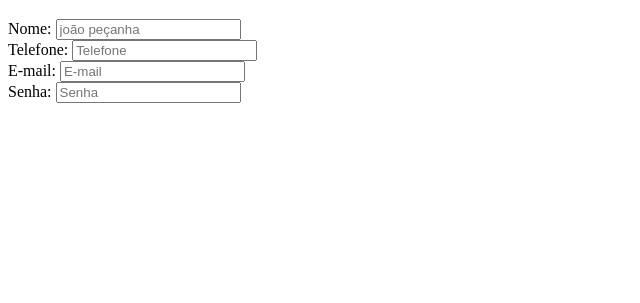
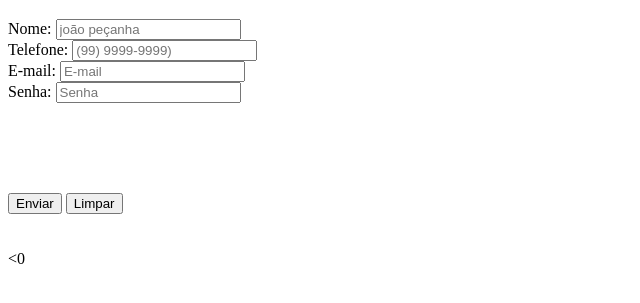
Before and after one commit to allanmag/Site-de-estudos, a plain HTML site: page ex0001/page 4 - formulario.html in a window 1280 px wide. Shown: the part 61-364 px from the top of the page, without its empty margins (0-640 px from the left). Drawn offline with Linux system fonts and the light colour scheme.

Commit message:
modified:   imagens/Page 3.html      sei la teste de commit 	modified:   page 2.html 	modified:   page 4 - formulario.html

```diff
--- a/ex0001/page 4 - formulario.html
+++ b/ex0001/page 4 - formulario.html
@@ -17,7 +17,7 @@
 <br>
 
 	<label for ="telefone">  Telefone:</Label>
- 	<input type="numbers" placeholder="Telefone" id="telefone">
+ 	<input type="number" placeholder="(99) 9999-9999)" id="telefone">
 <br>
 
 <label for ="telefone"> E-mail:   </Label>
@@ -25,8 +25,14 @@
 <br>
 <label for ="Senha"> Senha: </Label>
  	<input type="password" placeholder="Senha" id="password">
+<br><br><br><br><br><br>
 
+	<div>
+		<button type="submit">Enviar</button> <button type="reset">Limpar</button>
+	</div>
 
+	<br><br>
+	<0
 
    </body>
 </html>
```
Also changed, not shown: ex0001/imagens/Page 3.html (+1 -0 lines), ex0001/page 2.html (+1 -0 lines).
